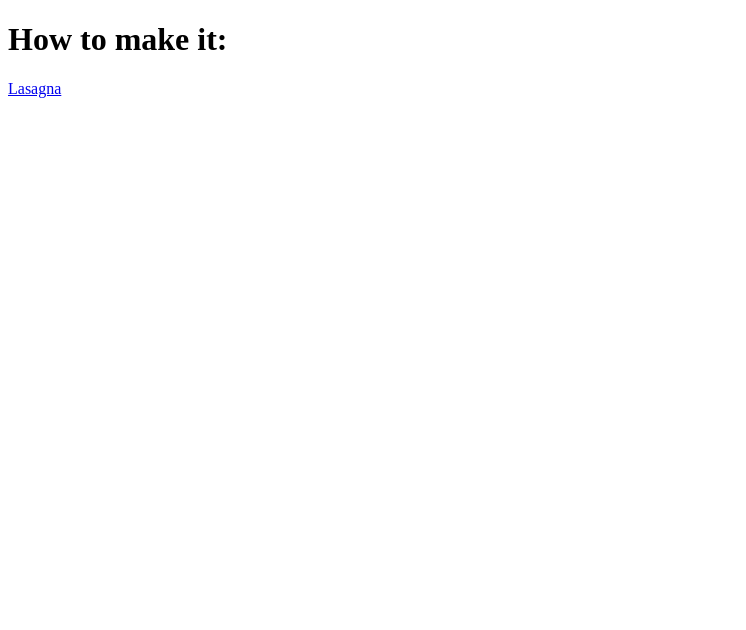
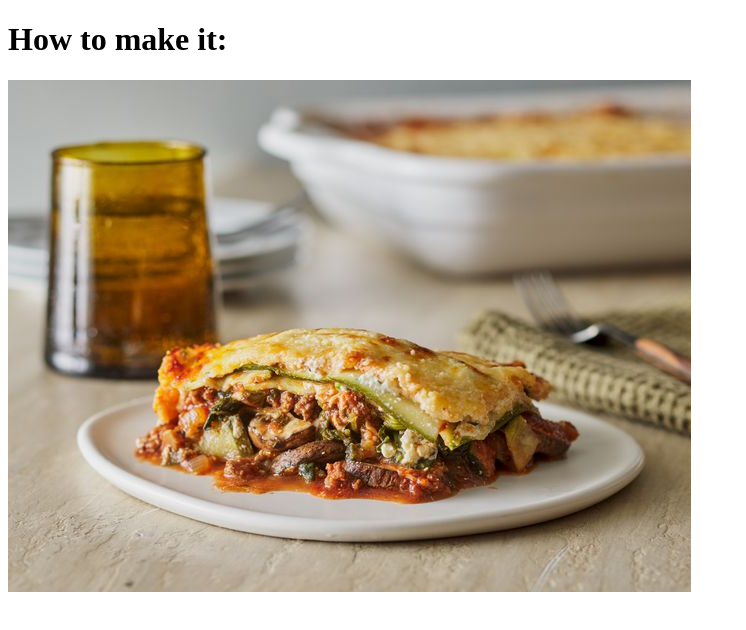
Before and after one commit to sandm4n187/odin-recipes, a plain HTML site: page recipes/lasagna.html in a window 1280 px wide. Shown: the whole page, without its empty margins (0-746 px from the left). Drawn offline with Linux system fonts and the light colour scheme.

```diff
--- a/recipes/lasagna.html
+++ b/recipes/lasagna.html
@@ -7,6 +7,7 @@
 
   <body>
     <h1>How to make it:</h1>
-    <a href="recipes/lasagna.html">Lasagna</a>
+    <img src="lasagna.jpg">
+
   </body>
 </html>
```
